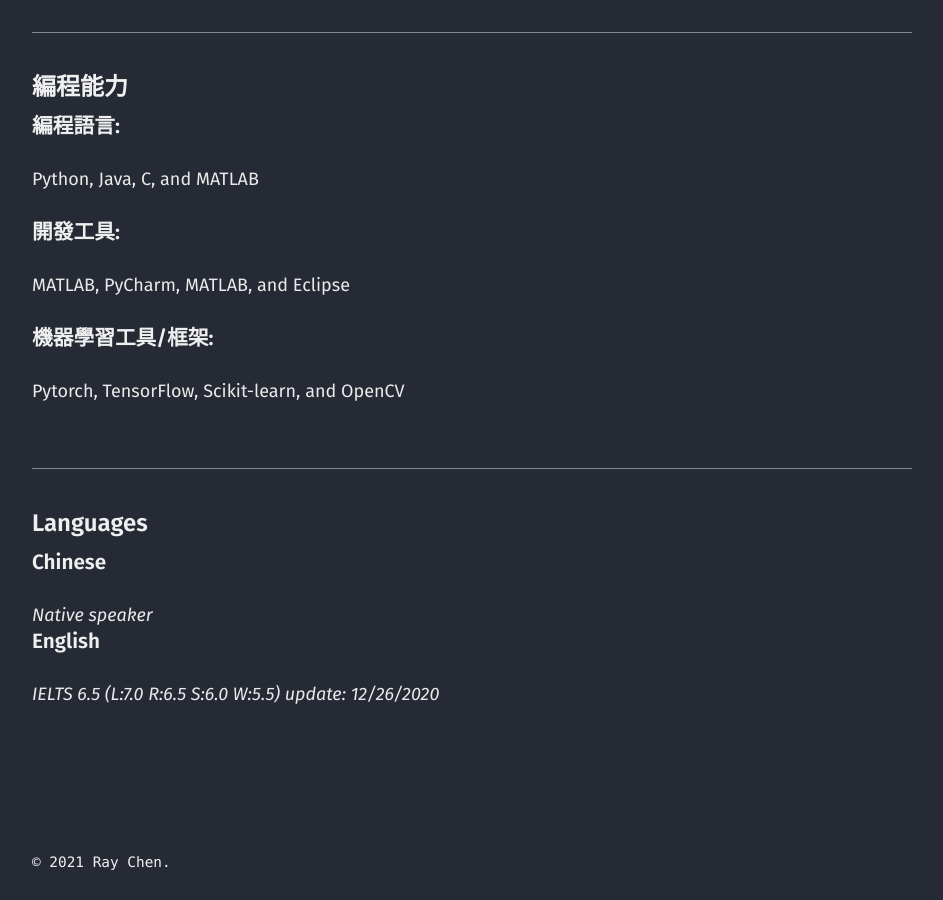
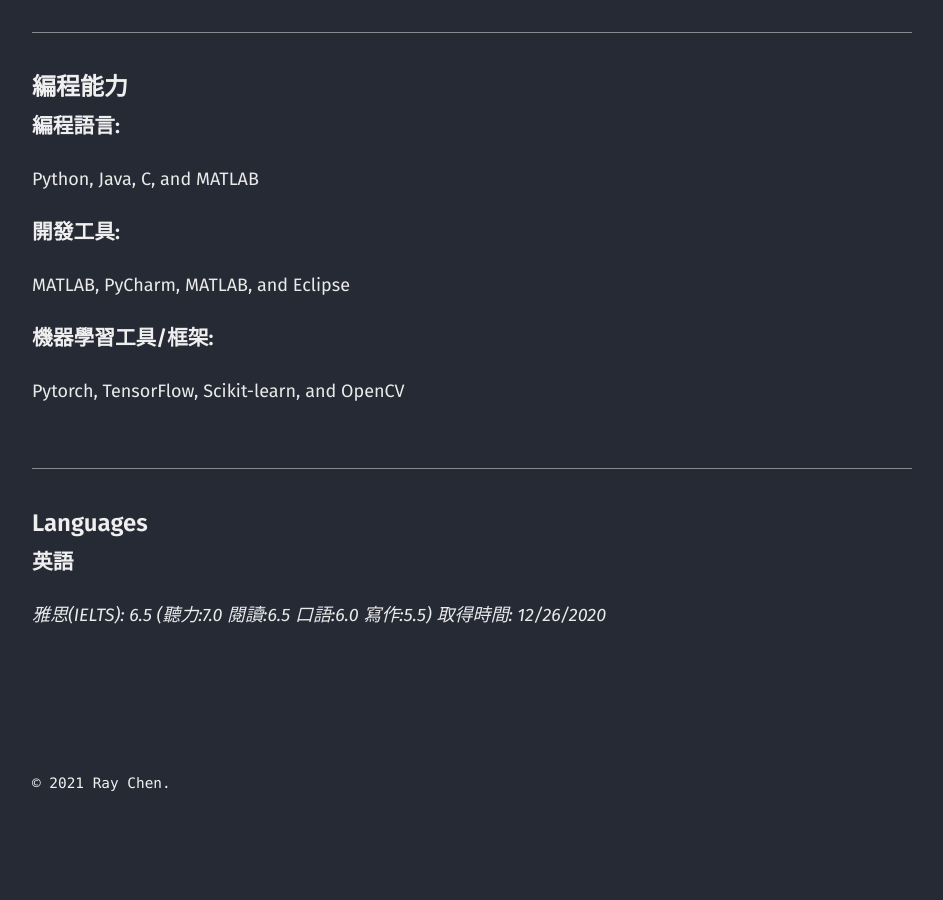
Before and after one commit to chen709847237/chen709847237, a Jekyll site: the page built from cv_cn.md, in a window 1280 px wide and 900 px high, scrolled down 2905 px. Shown: the whole window, without its empty margins (40-983 px from the left). Built offline with Jekyll 4.4.1, drawn with Linux system fonts in a browser that asks for light colours; after the commit the page ends 3726 px from its top, so only the background shows below that.

Commit message:
Update cv_cn.json

```diff
--- a/_data/cv_cn.json
+++ b/_data/cv_cn.json
@@ -131,12 +131,8 @@
   ],
   "languages": [
     {
-      "language": "Chinese",
-      "fluency": "Native speaker"
-    },
-    {
-      "language": "English",
-      "fluency": "IELTS 6.5 (L:7.0 R:6.5 S:6.0 W:5.5) update: 12/26/2020"
+      "language": "英語",
+      "fluency": "雅思(IELTS): 6.5 (聽力:7.0 閱讀:6.5 口語:6.0 寫作:5.5) 取得時間: 12/26/2020"
     }
   ]
     }
```
